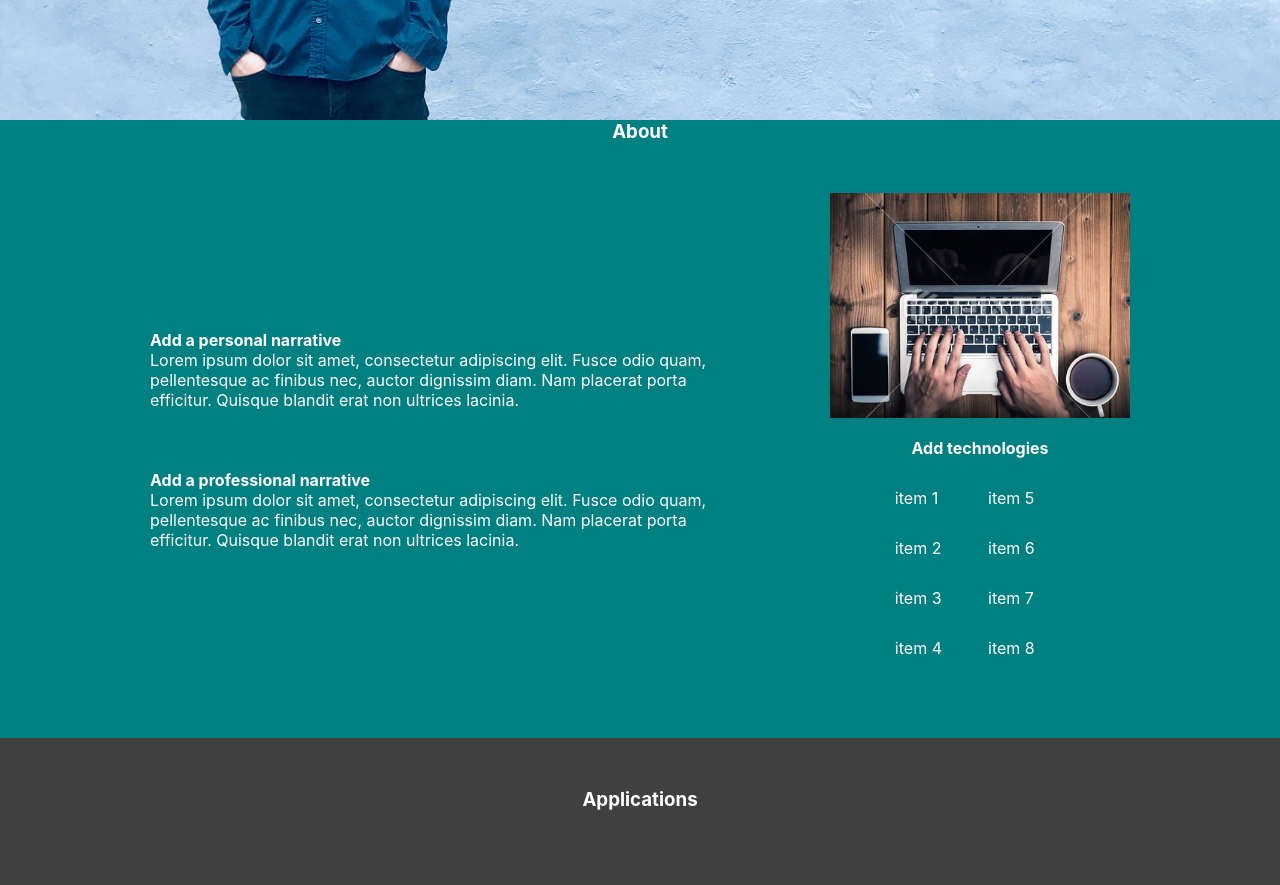
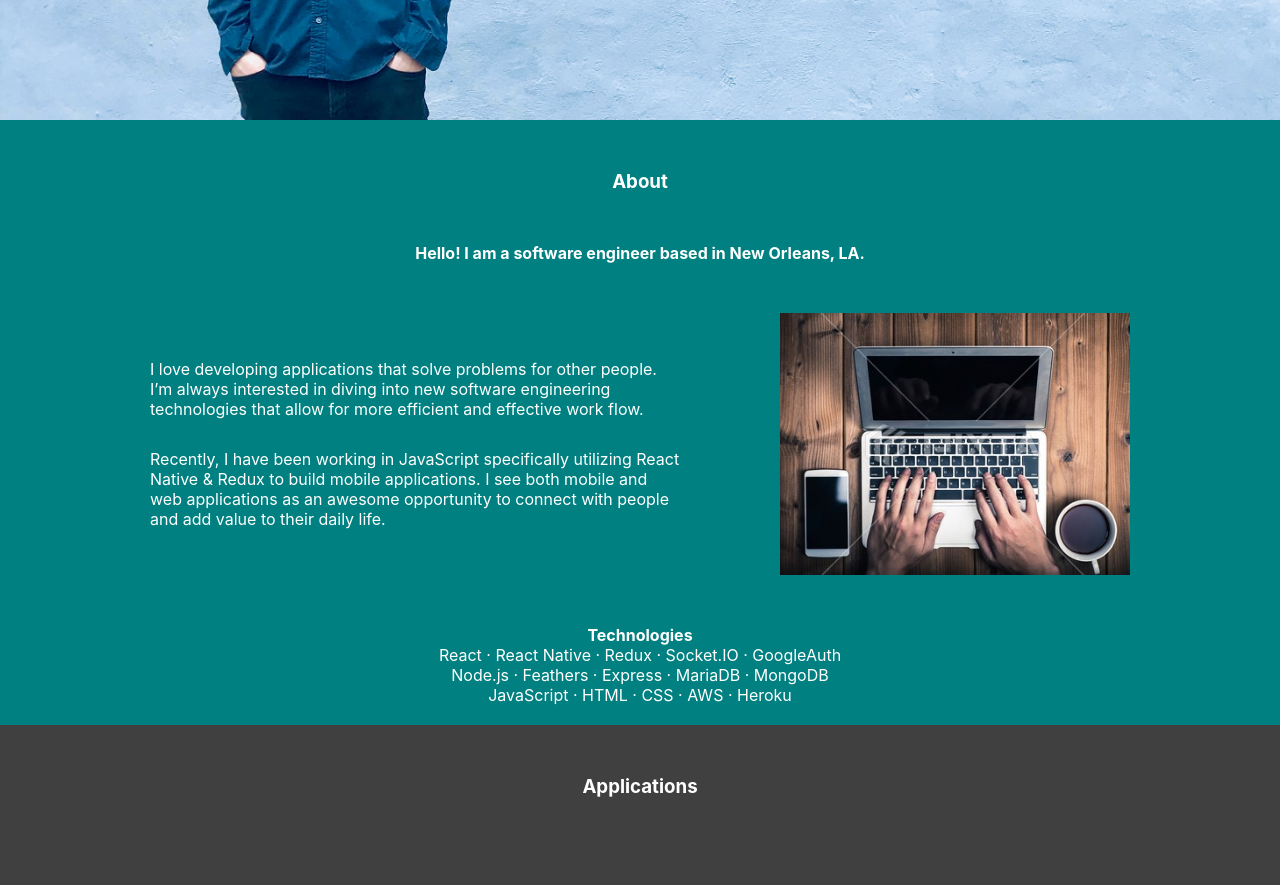
Before and after one commit to jameseaster/about, a React (Create React App) app: page / in a window 1280 px wide. Shown: the part 680-1565 px from the top of the page. Built offline with nearby package versions, Linux system fonts and the light colour scheme.

Commit message:
(feat) add data to about page

```diff
--- a/src/components/About.jsx
+++ b/src/components/About.jsx
@@ -19,22 +19,18 @@ const AboutStyle = styled.div`
   padding-left: 100px;
   padding-right: 100px;
 
-  ul {
-    margin-top: 30px;
-    list-style-type: none;
-    columns: 2;
-    /* -webkit-columns: 2;
-    -moz-columns: 2; */
-
-    li {
-      margin: 0px 30px 30px 0px;
-    }
-  }
-  .header {
+  .title {
+    padding: 50px;
     @media (max-width: 969px) {
       padding: 50px;
     }
   }
+
+  .subtitle {
+    min-width: 300px;
+    text-align: center;
+  }
+
   .body-container {
     flex-direction: row;
     display: flex;
@@ -46,15 +42,19 @@ const AboutStyle = styled.div`
       display: flex;
       align-items: center;
       justify-content: center;
-      text-align: left;
+      text-align: center;
     }
   }
   }
+
   .container-left {
     flex: 2;
+    @media (min-width: 969px) {
       padding-left: 50px;
       padding-right: 50px;
     }
+  }
+
   .container-right {
     flex: 1;
     padding: 50px;
@@ -62,58 +62,66 @@ const AboutStyle = styled.div`
     display: flex;
     align-items: center;
     justify-content: center;
+    @media (max-width: 969px) {
+      padding: 0px 0px 50px 0px;
     }
-  .paragraph-container-1 {
-    margin-bottom: 60px;
   }
-  .paragraph-container-2 {
-    /* margin-bottom: 50px; */
+
+  .paragraph-container {
+    margin-top: 30px;
+    margin-bottom: 30px;
+    min-width: 325px;
   }
+
+  .tech-container {
+    flex: 1;
+    min-width: 390px;
+    flex-direction: column;
+    display: flex;
+    align-items: center;
+    justify-content: center;
+    margin-bottom: 20px;
+  }
+
   .img {
-    width: 300px;
-    margin-bottom: 20px;
+    width: 350px;
   }
 `
 
 const About = () => {
   return (
     <AboutStyle id="about" >
-      <h3 className='header'>About</h3>
+      <h3 className='title'>About</h3>
+      <h4  className='subtitle'>
+        Hello! I am a software engineer based in New Orleans, LA.
+      </h4>
       <div className="body-container">
         <div className="container-left">
-        <div className='paragraph-container-1'>
-          <h4>Add a personal narrative</h4>
+          <div className='paragraph-container'>
             <p>
-            Lorem ipsum dolor sit amet, consectetur adipiscing elit.
-            Fusce odio quam, pellentesque ac finibus nec, auctor dignissim
-            diam. Nam placerat porta efficitur. Quisque blandit erat non
-            ultrices lacinia.
+              I love developing applications that solve problems for other people.
+              I’m always interested in diving into new software engineering technologies
+              that allow for more efficient and effective work flow.
             </p>
           </div>
-        <div className='paragraph-container-2'>
-          <h4>Add a professional narrative</h4>
+          <div className='paragraph-container'>
             <p>
-            Lorem ipsum dolor sit amet, consectetur adipiscing elit.
-            Fusce odio quam, pellentesque ac finibus nec, auctor dignissim
-            diam. Nam placerat porta efficitur. Quisque blandit erat non
-            ultrices lacinia.
+              Recently, I have been working in JavaScript specifically utilizing
+              React Native & Redux to build mobile applications. I see both mobile and
+              web applications as an awesome opportunity to connect with people and
+              add value to their daily life.
             </p>
           </div>
         </div>
         <div className="container-right">
         <img src={laptop} className='img' alt='laptop'></img>
-        <h4>Add technologies</h4>
-          <ul>
-            <li>item 1</li>
-            <li>item 2</li>
-            <li>item 3</li>
-            <li>item 4</li>
-            <li>item 5</li>
-            <li>item 6</li>
-            <li>item 7</li>
-            <li>item 8</li>
-          </ul>
         </div>
+      </div>
+        <div className='tech-container'>
+            <h4>Technologies</h4>
+          <p>React · React Native · Redux · Socket.IO · GoogleAuth</p>
+          <p>Node.js · Feathers · Express · MariaDB · MongoDB</p>
+          <p>JavaScript · HTML · CSS · AWS · Heroku</p>
           </div>
     </AboutStyle>
   )
```
Lines whose indentation alone changed are shown as unchanged.
